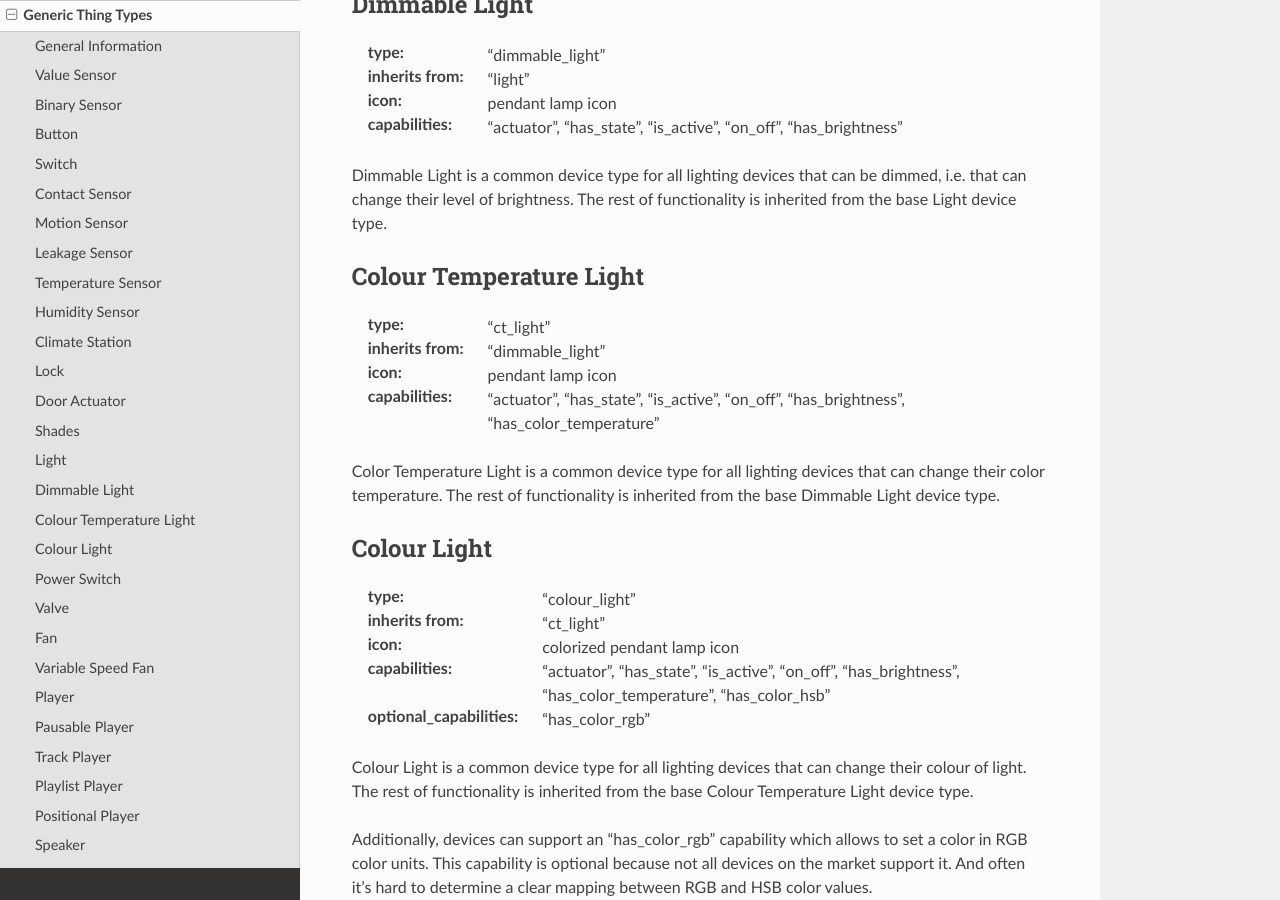
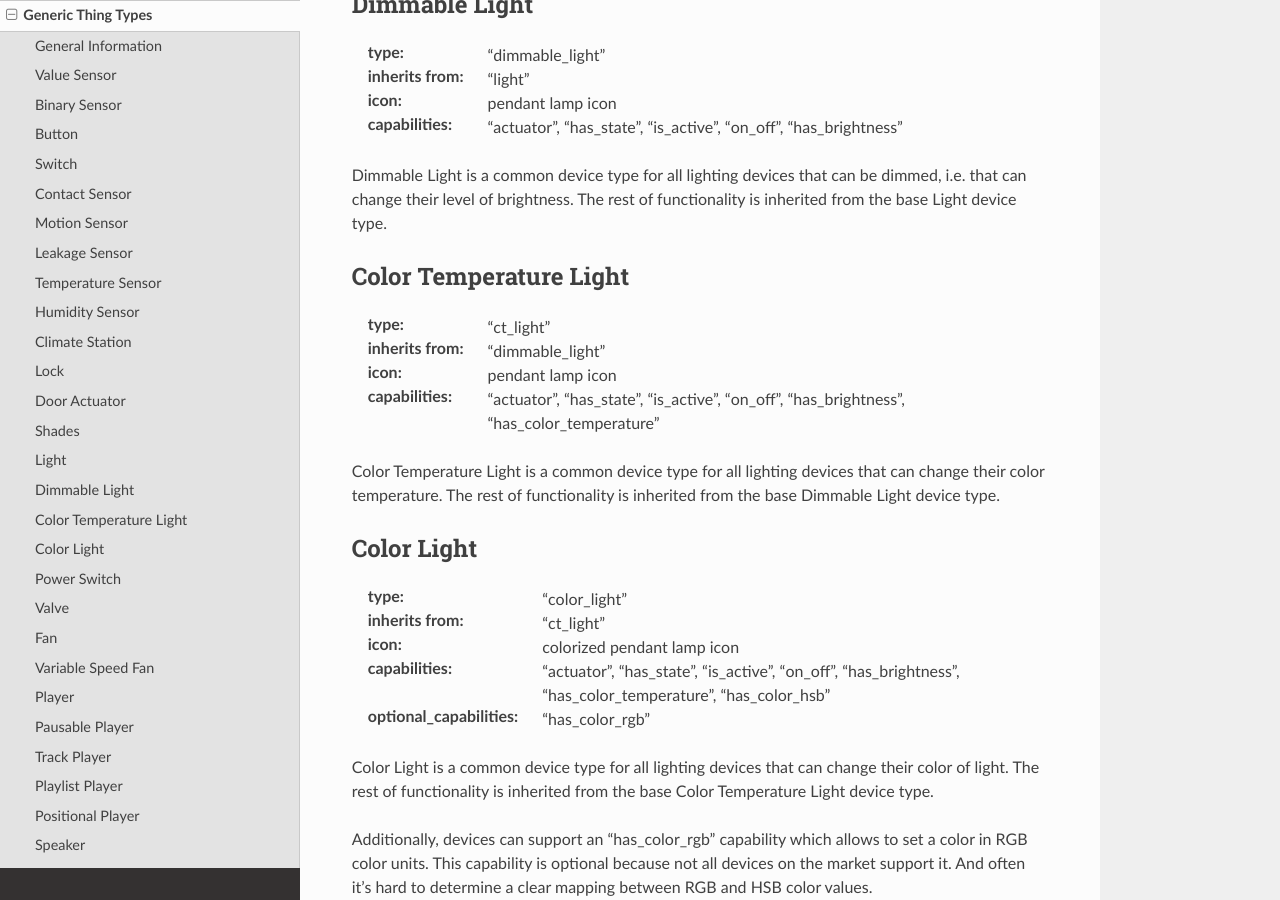
Before and after one commit to fossabot/everpl, a Sphinx documentation site: the page built from docs/source/developer/generic_thing_types.rst, in a window 1280 px wide and 900 px high, scrolled down 4108 px. Built offline with Sphinx 7.4.7 and the Read the Docs theme 2.0.0, drawn with Linux system fonts in a browser that asks for light colours; pages that are not in the unit, such as notebooks, are missing from menus.

Commit message:
DOCS: Sticked to US English spelling of colo(u)r

```diff
--- a/docs/source/developer/generic_thing_types.rst
+++ b/docs/source/developer/generic_thing_types.rst
@@ -257,8 +257,8 @@ dimmed, i.e. that can change their level of brightness. The rest of functionalit
 is inherited from the base Light device type.
 
 
-Colour Temperature Light
-========================
+Color Temperature Light
+=======================
 
 :type: "ct_light"
 
@@ -275,10 +275,10 @@ can change their color temperature. The rest of functionality is inherited
 from the base Dimmable Light device type.
 
 
-Colour Light
-============
+Color Light
+===========
 
-:type: "colour_light"
+:type: "color_light"
 
 :inherits from: "ct_light"
 
@@ -290,9 +290,9 @@ Colour Light
 
 :optional_capabilities: "has_color_rgb"
 
-Colour Light is a common device type for all lighting devices that can
-change their colour of light. The rest of functionality is inherited
-from the base Colour Temperature Light device type.
+Color Light is a common device type for all lighting devices that can
+change their color of light. The rest of functionality is inherited
+from the base Color Temperature Light device type.
 
 Additionally, devices can support an "has_color_rgb" capability which
 allows to set a color in RGB color units. This capability is optional
```
